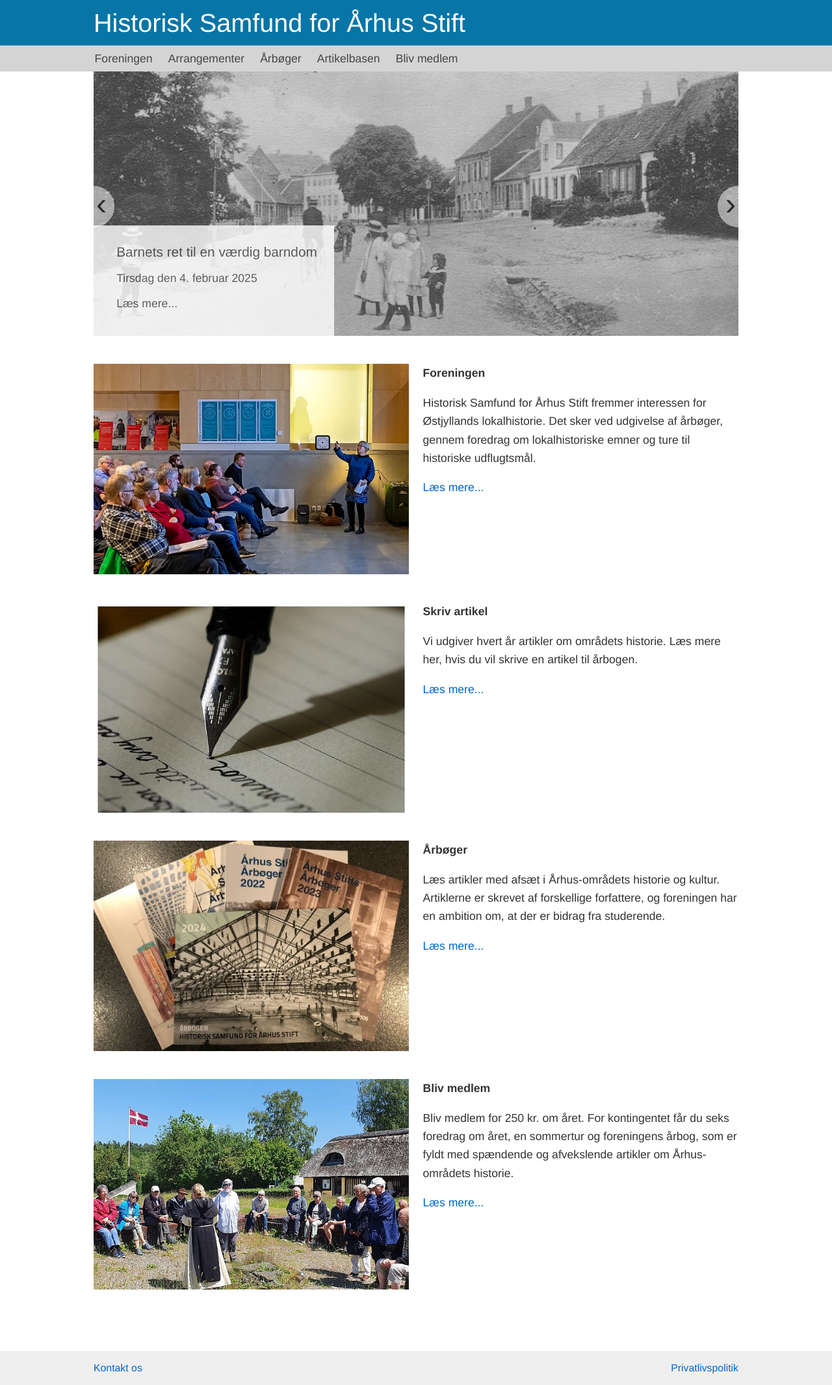
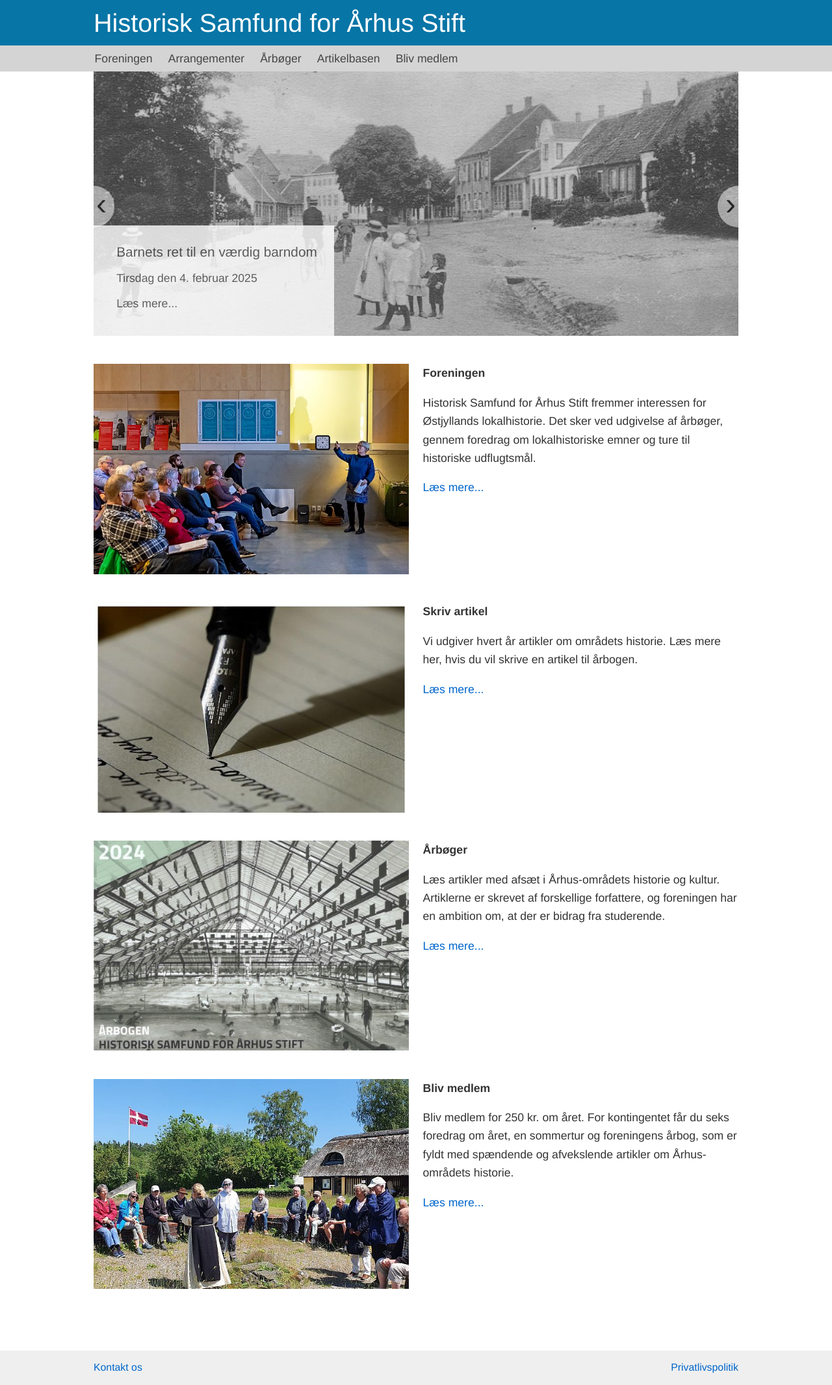
Before and after one commit to guldhorn/historisk-samfund, a Jekyll site: the page built from index.md, in a window 1280 px wide. Shown: the whole page at 65% size. Built offline with Jekyll 4.4.1, drawn with Linux system fonts in a browser that asks for light colours.

Commit message:
Update teasers.yaml

```diff
--- a/_data/teasers.yaml
+++ b/_data/teasers.yaml
@@ -21,7 +21,7 @@
   text: Vi udgiver hvert år artikler om områdets historie. Læs mere her, hvis du vil skrive en artikel til årbogen.
 
 - page_url: /aarboeger
-  image_url: /assets/aarboeger_teaser_2024.jpg
+  image_url: /assets/aarbog_2024_f.jpg
   image_alt: Læs om vores årbøger
   title: Årbøger
   text: Læs artikler med afsæt i Århus-områdets historie og kultur. Artiklerne er skrevet af forskellige forfattere, og foreningen har en ambition om, at der er bidrag fra studerende.
```
